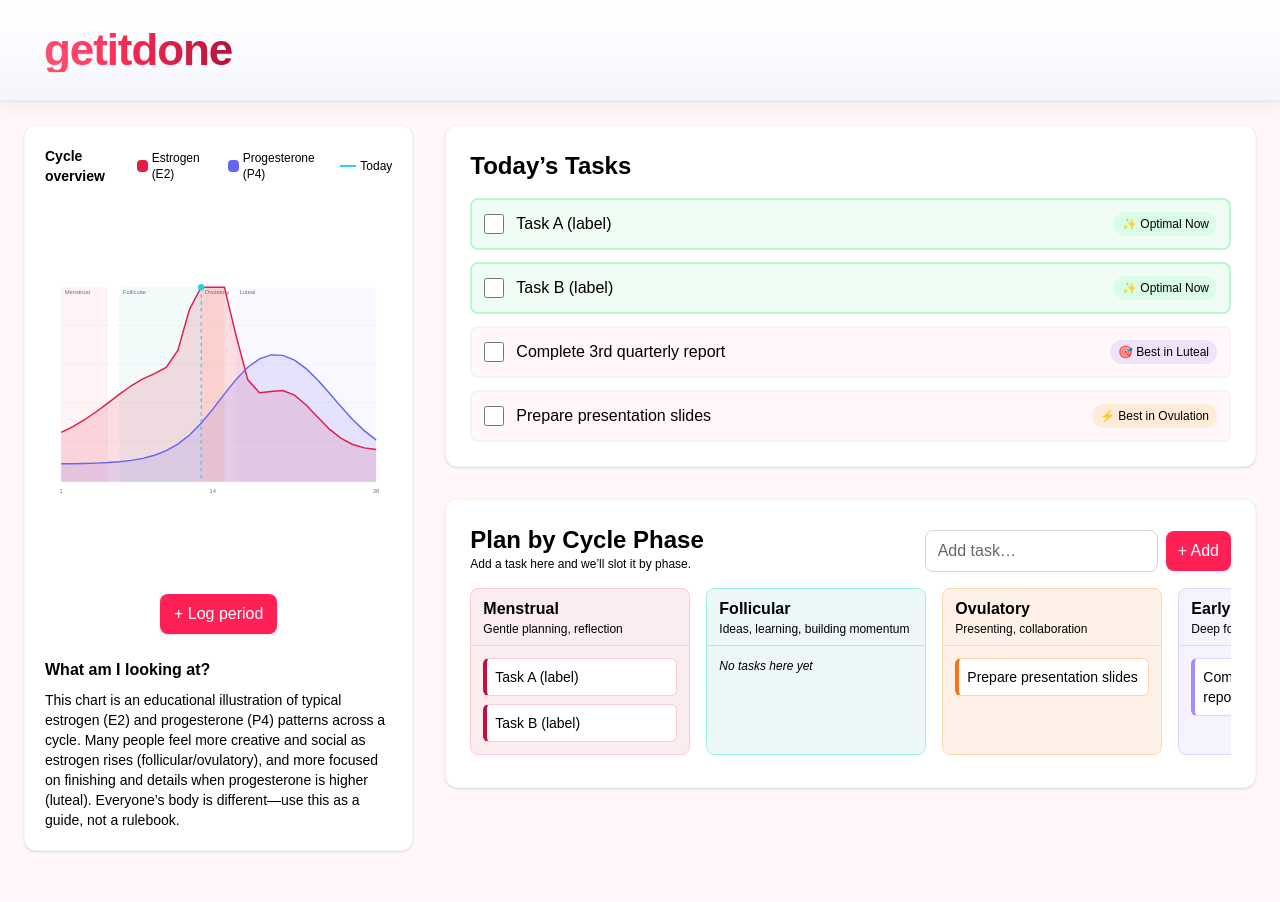
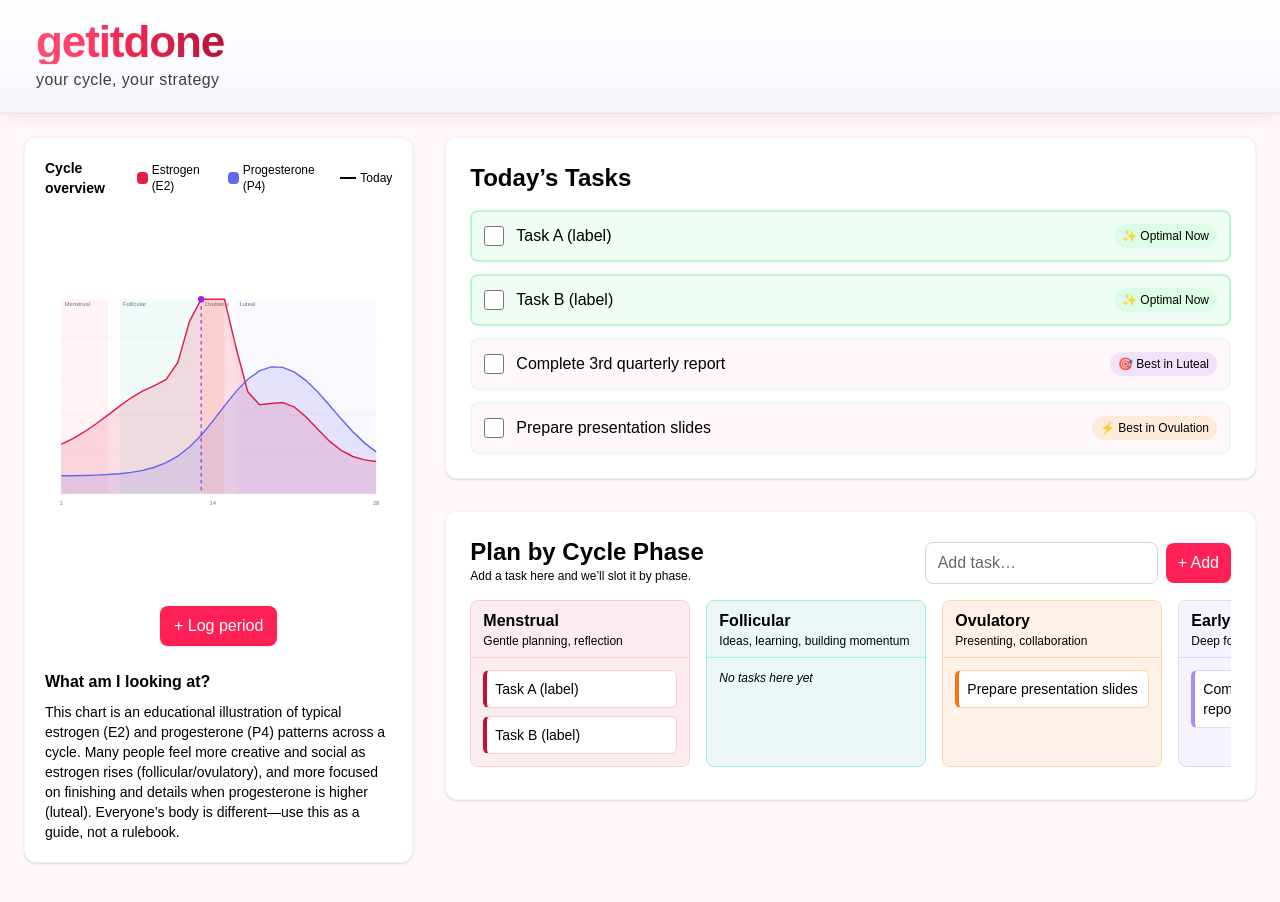
Before and after one commit to npothu/getitdone, a Next.js app: page / in a window 1280 px wide. Shown: the top 902 px of the page. Built offline with nearby package versions, Linux system fonts and the light colour scheme.

Commit message:
updated ui and more gaoted in gerneal

```diff
--- a/src/app/layout.tsx
+++ b/src/app/layout.tsx
@@ -20,10 +20,13 @@ export const metadata: Metadata = {
 export default function RootLayout({ children }: { children: React.ReactNode }) {
   return (
     <html lang="en">
-      <body className={`${geistSans.variable} ${geistMono.variable} antialiased bg-[#FFF7F9] text-black`}>
+      <body
+        className={`${geistSans.variable} ${geistMono.variable} antialiased bg-[#FFF7F9] text-black`}
+      >
         {/* Site Header */}
-        <header className="glossy-header sticky top-0 z-50 w-full border-b border-[#EDEFF3]">
-  <div className="max-w-6xl mx-2 px-9 py-7 flex items-center justify-between">
+        <header className="glossy-header sticky top-0 z-30 w-full border-b border-[#EDEFF3]">
+          <div className="max-w-[1400px] mx-3 px-3 sm:px-4 md:px-6 py-4 md:py-5 flex items-center justify-between">
+            <div className="flex flex-col">
               <div
                 className="metallic-text inline-block leading-none
                            text-3xl md:text-4xl lg:text-[44px] font-extrabold tracking-tight
@@ -32,10 +35,12 @@ export default function RootLayout({ children }: { children: React.ReactNode })
               >
                 getitdone
               </div>
-    <div />
+              <div className="mt-1 text-s sm:text-sm md:text-base font-large tracking-wide text-[#000000]/75">
+              your cycle, your strategy
+              </div>
+            </div>
           </div>
         </header>
-
         {children}
       </body>
     </html>
--- a/src/app/page.tsx
+++ b/src/app/page.tsx
@@ -126,7 +126,7 @@ export default function Dashboard() {
                 <div className="flex items-center gap-3 text-xs text-[#6B7280]">
                   <Legend swatch="#e11d48" label="Estrogen (E2)" />
                   <Legend swatch="#6366F1" label="Progesterone (P4)" />
-                  <Legend swatch="#22D3EE" label="Today" line />
+                  <Legend swatch="#000000" label="Today" line />
                 </div>
               </div>
 
@@ -308,19 +308,40 @@ function LogPeriodButton({
 }) {
   const [open, setOpen] = useState(false);
   const [date, setDate] = useState(defaultDate);
+  const [loading, setLoading] = useState(false);
+
+  const handleSave = () => {
+    if (loading) return;
+    setLoading(true);
+    // Play the loading animation, then save & close.
+    setTimeout(() => {
+      onSave(date);
+      setLoading(false);
+      setOpen(false);
+    }, 1500);
+  };
+
   return (
     <>
+      {/* Trigger */}
       <button
         onClick={() => setOpen(true)}
-        className="inline-flex items-center gap-2 px-3.5 py-2 rounded-lg bg-rose-500 text-white hover:bg-rose-600 transition-colors shadow-sm"
+        className="inline-flex items-center gap-2 px-3.5 py-2 rounded-lg bg-rose-500 text-white hover:bg-rose-600 transition-colors shadow-sm disabled:opacity-60"
         data-text-white
+        disabled={loading}
       >
         + Log period
       </button>
 
+      {/* Dialog */}
       {open && (
         <div className="fixed inset-0 z-40 flex items-center justify-center">
-          <div className="absolute inset-0 bg-black/30" onClick={() => setOpen(false)} />
+          {/* Backdrop */}
+          <div
+            className="absolute inset-0 bg-black/30"
+            onClick={() => !loading && setOpen(false)}
+          />
+          {/* Card */}
           <div className="relative z-50 w-full max-w-sm bg-white rounded-xl border border-[#F1F5F9] shadow-lg p-4">
             <div className="text-base font-semibold mb-2">Log period start (Day 1)</div>
             <p className="text-sm text-black/80 mb-3">
@@ -330,23 +351,49 @@ function LogPeriodButton({
               type="date"
               value={date}
               onChange={(e) => setDate(e.target.value)}
-              className="w-full px-3 py-2 border border-gray-300 rounded-md focus:ring-2 focus:ring-rose-400 focus:border-transparent"
+              disabled={loading}
+              className="w-full px-3 py-2 border border-gray-300 rounded-md focus:ring-2 focus:ring-rose-400 focus:border-transparent disabled:opacity-60"
             />
             <div className="mt-4 flex justify-end gap-2">
-              <button onClick={() => setOpen(false)} className="px-3 py-1.5 rounded-md border hover:bg-gray-50">
+              <button
+                onClick={() => setOpen(false)}
+                className="px-3 py-1.5 rounded-md border hover:bg-gray-50 disabled:opacity-60"
+                disabled={loading}
+              >
                 Cancel
               </button>
               <button
-                onClick={() => {
-                  onSave(date);
-                  setOpen(false);
-                }}
-                className="px-3 py-1.5 rounded-md bg-rose-500 text-white hover:bg-rose-600"
+                onClick={handleSave}
+                className="px-3 py-1.5 rounded-md bg-rose-500 text-white hover:bg-rose-600 disabled:opacity-60"
                 data-text-white
+                disabled={loading}
               >
                 Save
               </button>
             </div>
+          </div>
+        </div>
+      )}
+
+      {/* Full-screen loading overlay with 3 bouncing dots */}
+      {loading && (
+        <div className="fixed inset-0 z-[60] flex items-center justify-center bg-black/10 backdrop-blur-[1px]">
+          <div className="flex items-end gap-2">
+            {/* Dot 1 */}
+            <span
+              className="w-4.5 h-4.5 rounded-full bg-rose-500 animate-bounce"
+              style={{ animationDelay: "0ms" }}
+            />
+            {/* Dot 2 */}
+            <span
+              className="w-4.5 h-4.5 rounded-full bg-rose-500 animate-bounce"
+              style={{ animationDelay: "150ms" }}
+            />
+            {/* Dot 3 */}
+            <span
+              className="w-4.5 h-4.5 rounded-full bg-rose-500 animate-bounce"
+              style={{ animationDelay: "300ms" }}
+            />
           </div>
         </div>
       )}
@@ -486,9 +533,9 @@ function HormoneGraph({
         {/* today marker */}
         <line
           x1={x(cycleDay)} y1={16} x2={x(cycleDay)} y2={H - 28}
-          stroke="#22D3EE" strokeDasharray="6,6" strokeWidth={2}
+          stroke="#A020F0" strokeDasharray="6,6" strokeWidth={2}
         />
-        <circle cx={x(cycleDay)} cy={y(estrogen(cycleDay))} r="5.5" fill="#22D3EE" />
+        <circle cx={x(cycleDay)} cy={y(estrogen(cycleDay))} r="5.5" fill="#A020F0" />
 
         {/* x labels */}
         <text x={x(1)} y={H - 8} fontSize="10" textAnchor="middle" fill="#6B7280">1</text>
```
Lines whose indentation alone changed are shown as unchanged.
